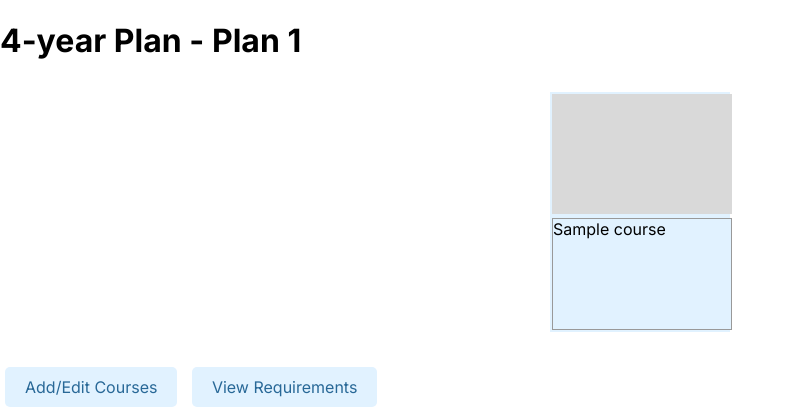
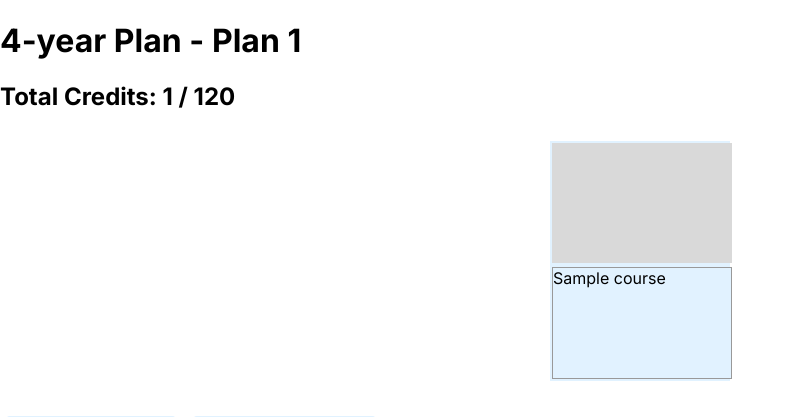
Before and after one commit to CSCI3356-Spring2024/404-Degree-Not-Found, a Django app: template templates/futureplan.html in a window 1280 px wide. Shown: the part 76-493 px from the top of the page, without its empty margins (0-795 px from the left). Run offline with Django 5.2, Linux system fonts and the light colour scheme; data comes from the database, SQL or seed files in the repository; both versions use the stored data as it was after the commit; tables that the repository leaves empty hold one stand-in row (values such as "Sample post"); the template is opened without the code that fills it: values that come from a table or form of the project are taken from there, most other values are stand-ins (such as "Sample title", 1, 10 or a date in 2020); some libraries are stand-ins or nearby versions.

Commit message:
display total credits on plan page

```diff
--- a/Plan/views.py
+++ b/Plan/views.py
@@ -95,6 +95,7 @@ def future_plan_view(request, plan_id, plan_num):
     user = request.user
     student = Student.objects.get(email=user.email)
     plan = get_object_or_404(Plan, student=student, id=plan_id)
+    total_credits = plan.total_credits
 
     semester_names = {
         's1': 'Freshman Fall',
@@ -109,9 +110,10 @@ def future_plan_view(request, plan_id, plan_num):
 
     semester_nums = ['s1', 's2', 's3', 's4', 's5', 's6', 's7', 's8']
 
+
     courses_by_semester = [(semester_num, getattr(plan, semester_num, [])) for semester_num in semester_nums]
 
-    return render(request, 'futureplan.html', {'student': student, 'plan': plan, 'semester_nums': semester_nums, 'courses_by_semester': courses_by_semester, 'semester_names': semester_names, 'plan_id': plan_id, 'plan_num': plan_num})
+    return render(request, 'futureplan.html', {'student': student, 'plan': plan, 'semester_nums': semester_nums, 'courses_by_semester': courses_by_semester, 'semester_names': semester_names, 'plan_id': plan_id, 'plan_num': plan_num, 'total_credits': total_credits})
 
 
 def course_list_view(request, plan_id, plan_num):
--- a/templates/futureplan.html
+++ b/templates/futureplan.html
@@ -11,6 +11,7 @@
 </head>
 <body>
     <h1>4-year Plan - Plan {{plan_num}} </h1>
+    <h2> Total Credits: {{total_credits}} / 120 </h2>
     <div class="container">
         {% for semester_num, courses in courses_by_semester %}
             <div class="box">
```
Also changed, not shown: db.sqlite3.
